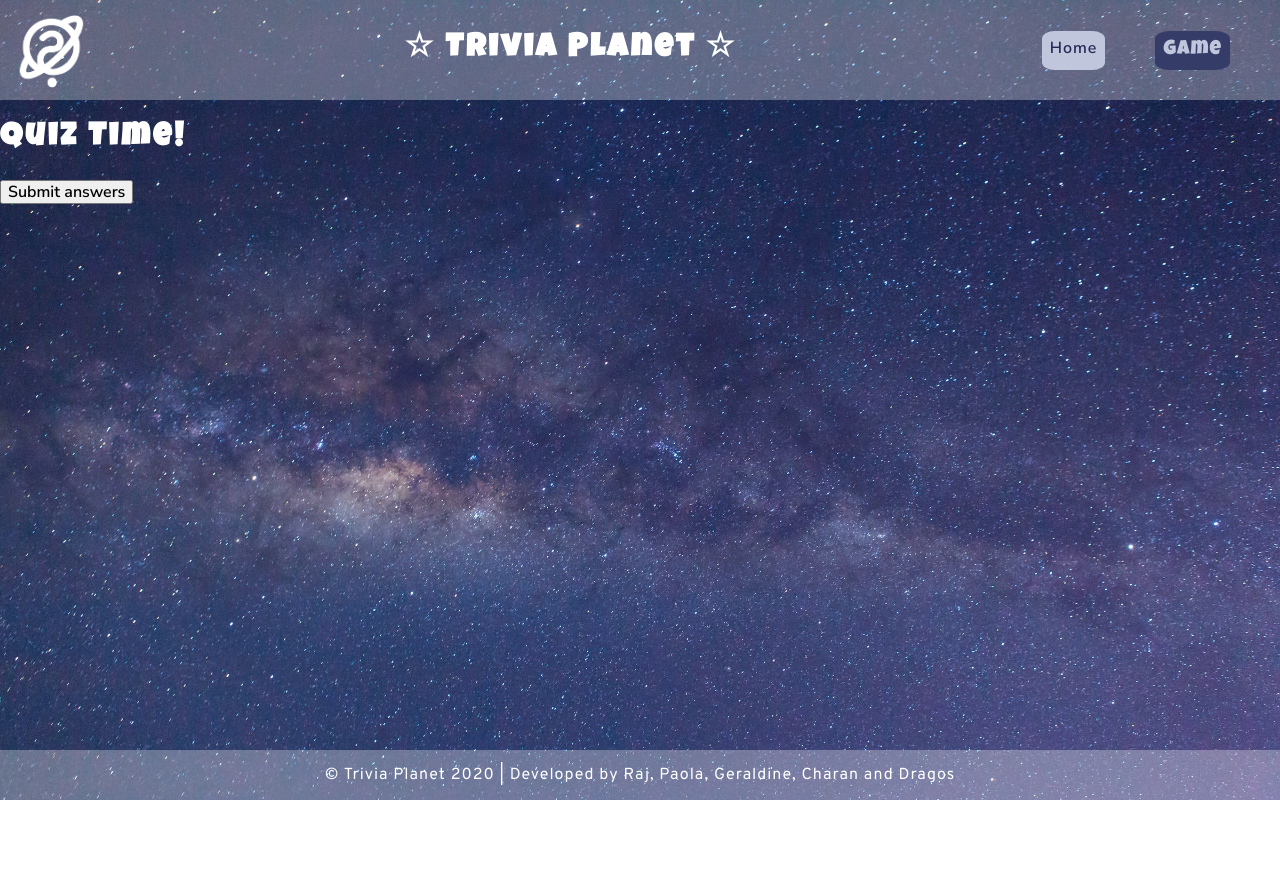
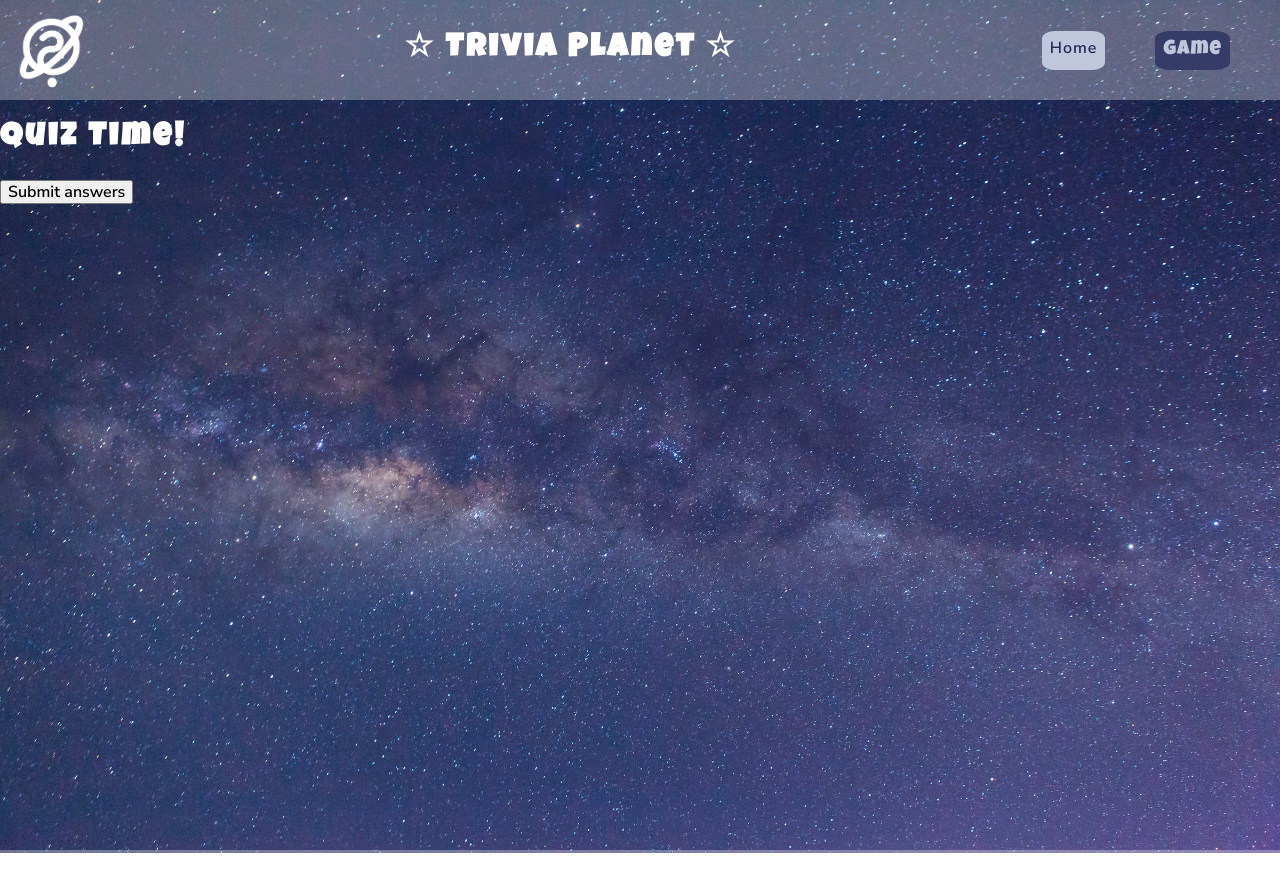
Before and after one commit to GeriNZ/trivia-planet, a React app: page /game/questions in a window 1280 px wide. Shown: the top 892 px of the page. Before the commit the page ends 800 px from the top, so only its background shows below. Built offline with nearby package versions, Linux system fonts and the light colour scheme; a web font is replaced by a local one.

Commit message:
fix bug and set footer at bottom of page

```diff
--- a/src/layout/footer/style.css
+++ b/src/layout/footer/style.css
@@ -2,6 +2,7 @@
   position: absolute;
   text-align: center;
   width: 100vw;
-  bottom: 0;
+  bottom: -100px;
   background-color: rgba(255, 255, 255, 0.3);
+
 }
```
